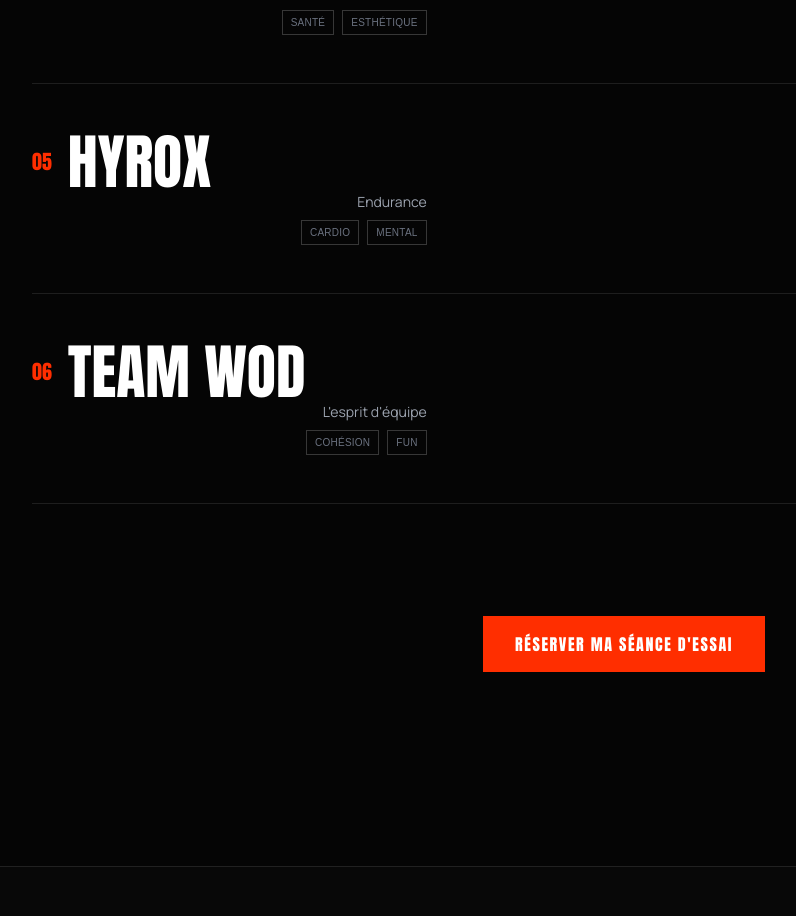
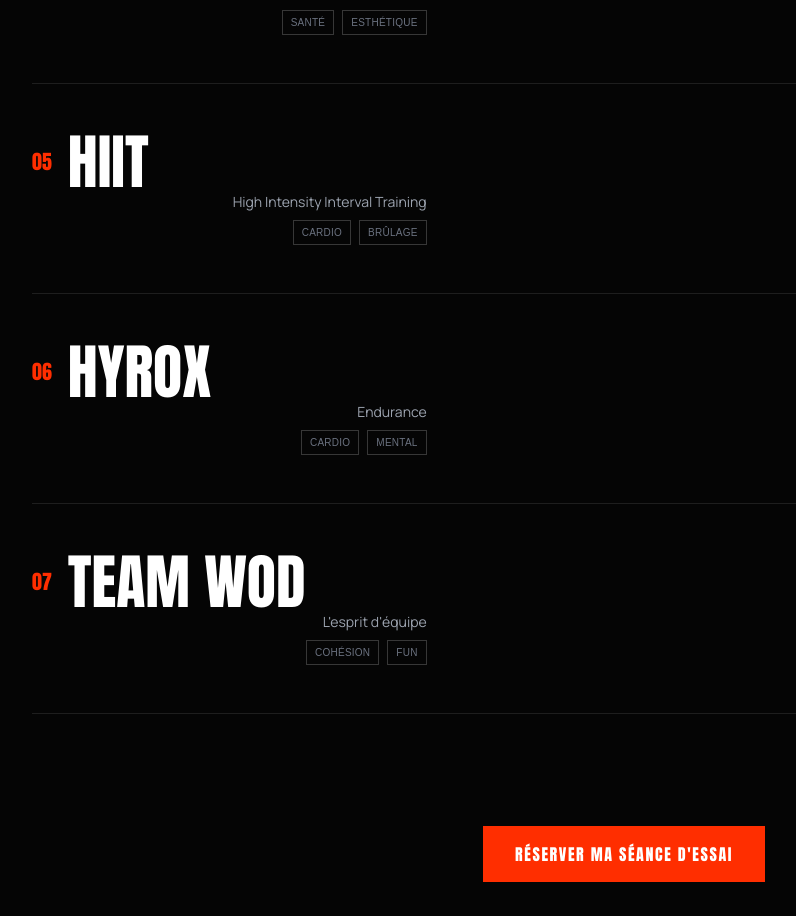
Before and after one commit to ChiavuzzoFranco/crossfit-illzach, a Next.js app: page /activites in a window 1280 px wide. Shown: the part 1946-2862 px from the top of the page, without its empty margins (16-812 px from the left). Built offline with nearby package versions, Linux system fonts and the light colour scheme.

Commit message:
modification coach + ajout hiit

```diff
--- a/app/activites/page.tsx
+++ b/app/activites/page.tsx
@@ -96,6 +96,23 @@
       "https://images.unsplash.com/photo-1599058945522-28d584b6f0ff?q=80&w=800",
       "https://images.unsplash.com/photo-1571019614242-c5c5dee9f50b?q=80&w=800",
       "https://images.unsplash.com/photo-1583454110551-21f2fa2afe61?q=80&w=800"
+    ]
+  },
+  {
+    id: "hiit",
+    title: "HIIT",
+    subtitle: "High Intensity Interval Training",
+    desc: "Brûlez un max en un minimum de temps.",
+    longDescription: "Des intervalles courts à haute intensité suivis de phases de récupération. Le HIIT est le format le plus efficace pour brûler des calories, améliorer votre capacité cardiovasculaire et booster votre métabolisme. Accessible à tous niveaux, chaque exercice est adaptable.",
+    focus: "Cardio & Brûlage",
+    structure: "Warm up • Circuits (30s effort / 15s repos) • 3-5 rounds • Stretching",
+    tags: ["Cardio", "Brûlage"],
+    cover: "https://images.unsplash.com/photo-1434608519344-49d77a699e1d?q=80&w=1200",
+    images: [
+      "https://images.unsplash.com/photo-1517963879466-e1b54ebd5914?q=80&w=800",
+      "https://images.unsplash.com/photo-1599058945522-28d584b6f0ff?q=80&w=800",
+      "https://images.unsplash.com/photo-1534438327276-14e5300c3a48?q=80&w=800",
+      "https://images.unsplash.com/photo-1550345332-09e3ac987658?q=80&w=800"
     ]
   },
   {
--- a/app/concept/page.tsx
+++ b/app/concept/page.tsx
@@ -161,8 +161,8 @@
       </section>
 
 
-      {/* --- SECTION 3: LE STAFF (COACHS) --- */}
-      <section className="py-32 px-6 md:px-12 bg-[#080808] border-t border-white/5">
+      {/* --- SECTION 3: LE STAFF (COACHS) --- MASQUÉE EN ATTENDANT LES VRAIES PHOTOS */}
+      <section className="py-32 px-6 md:px-12 bg-[#080808] border-t border-white/5" style={{ display: 'none' }}>
         <div className="max-w-7xl mx-auto">
           <div className="mb-20 text-center">
             <h2 className="font-display text-5xl md:text-7xl mb-4">LE STAFF</h2>
--- a/components/GymMap.tsx
+++ b/components/GymMap.tsx
@@ -12,6 +12,7 @@
   // États pour gérer le chargement et l'animation
   const [isMapReady, setIsMapReady] = useState(false);
   const [hasFlown, setHasFlown] = useState(false); // Pour ne lancer l'anim qu'une fois
+  const [isFlying, setIsFlying] = useState(false); // Pour bloquer les interactions pendant le vol
 
   // DESTINATION (La Box)
   const GYM_COORDS: [number, number] = [7.3825381, 47.7665399];
@@ -129,8 +130,19 @@
         // Si l'élément est visible à l'écran
         if (entry.isIntersecting) {
 
+          // Désactiver les interactions pendant l'animation
+          const m = map.current!;
+          m.scrollZoom.disable();
+          m.boxZoom.disable();
+          m.dragRotate.disable();
+          m.dragPan.disable();
+          m.keyboard.disable();
+          m.doubleClickZoom.disable();
+          m.touchZoomRotate.disable();
+          setIsFlying(true);
+
           // LANCE L'ANIMATION
-          map.current?.flyTo({
+          m.flyTo({
             center: GYM_COORDS,
             zoom: 17.5,
             pitch: 60,
@@ -138,6 +150,18 @@
             speed: 0.5, // Lent et fluide
             curve: 1.2,
             essential: true
+          });
+
+          // Réactiver les interactions une fois l'animation terminée
+          m.once('moveend', () => {
+            m.scrollZoom.enable();
+            m.boxZoom.enable();
+            m.dragRotate.enable();
+            m.dragPan.enable();
+            m.keyboard.enable();
+            m.doubleClickZoom.enable();
+            m.touchZoomRotate.enable();
+            setIsFlying(false);
           });
 
           // On marque comme fait (pour ne pas recommencer)
@@ -159,7 +183,7 @@
 
   return (
     <div className="w-full h-full relative group">
-      <div ref={mapContainer} className="w-full h-full bg-[#050505]" />
+      <div ref={mapContainer} className="w-full h-full bg-[#050505]" style={isFlying ? { pointerEvents: 'none' } : undefined} />
 
       <div className="absolute bottom-6 right-6 flex flex-col gap-2 z-10">
         <button onClick={handleZoomIn} className="w-10 h-10 bg-black border border-white/20 text-white hover:text-[#FF3300] hover:border-[#FF3300] transition-colors flex items-center justify-center font-display text-xl cursor-pointer">+</button>
```
Also changed, not shown: Logo_Couleur-Officiel.png (added), logo.png (added).
